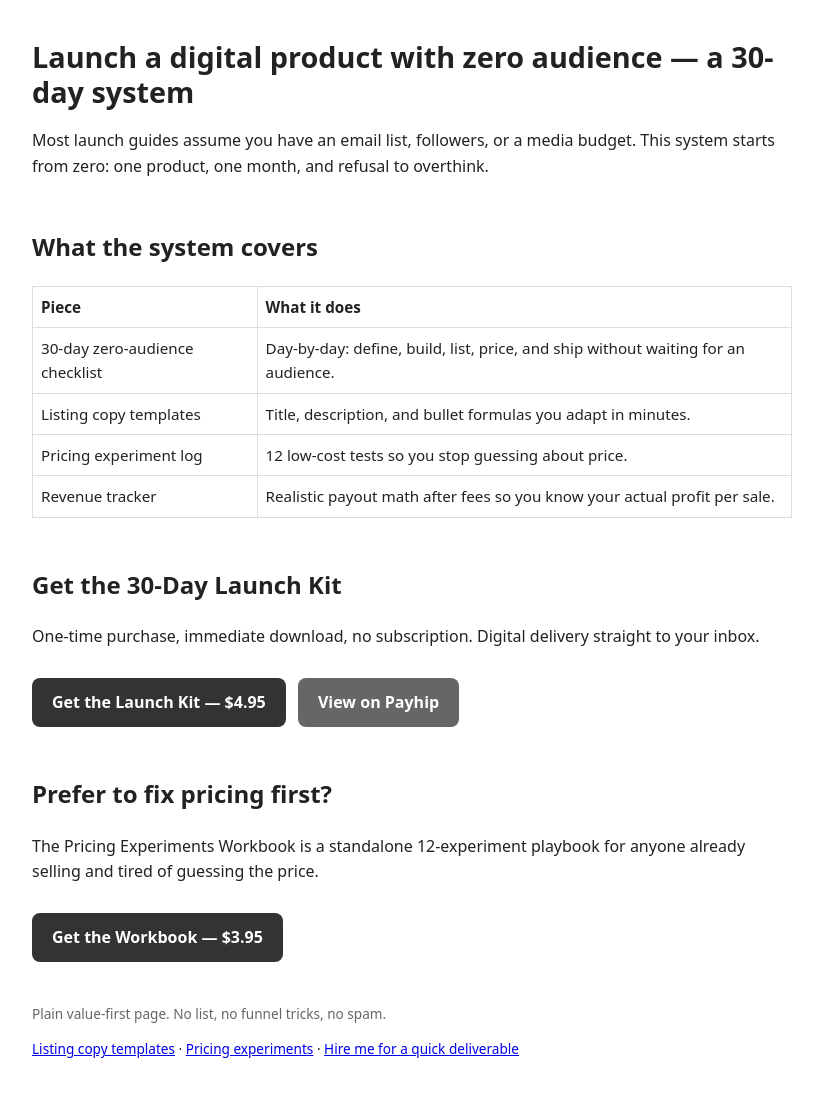
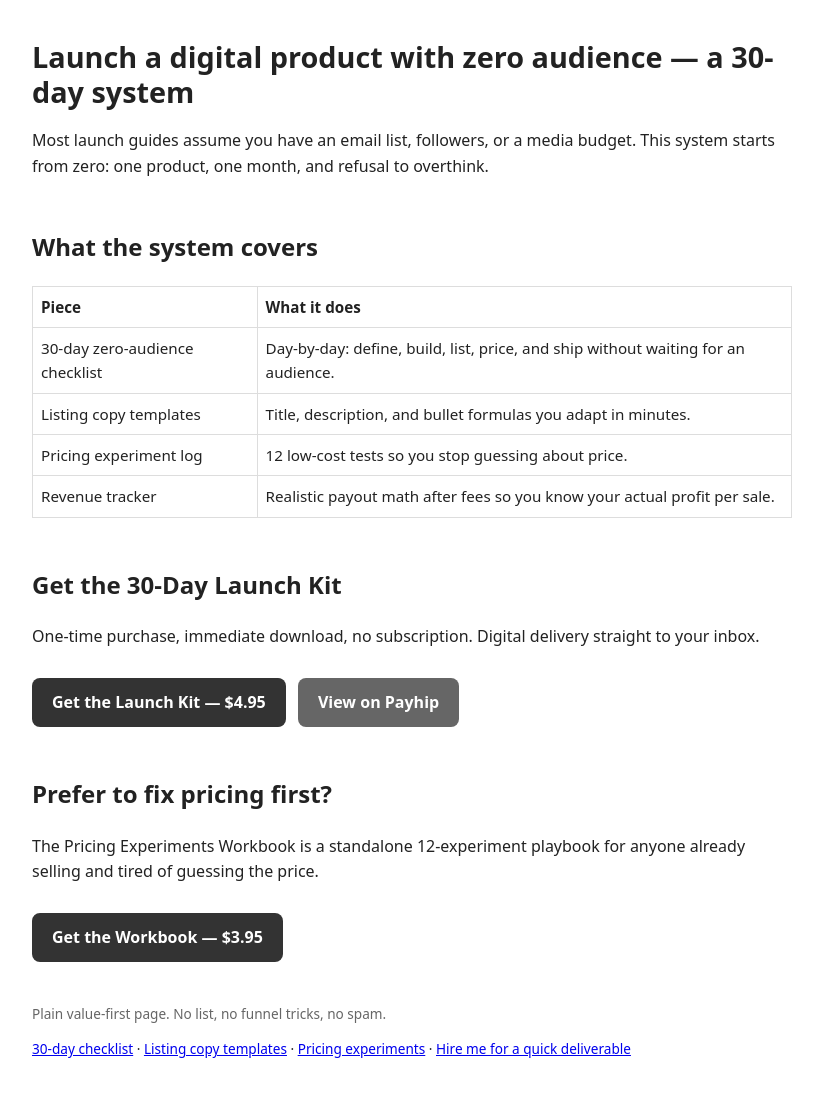
Before and after one commit to zerotofirstsales/profitops-landing, a plain HTML site: page index.html in a window 1280 px wide. Shown: the whole page, without its empty margins (228-1051 px from the left). Drawn offline with Linux system fonts and the light colour scheme.

Commit message:
ProfitOps owned-channel update: value pages + nav

```diff
--- a/index.html
+++ b/index.html
@@ -38,6 +38,6 @@
 <a class="cta" href="https://ko-fi.com/s/7e3cdcd43e">Get the Workbook — $3.95</a>
 
 <p style="margin-top:3em;font-size:.85em;color:#666">Plain value-first page. No list, no funnel tricks, no spam.</p>
-<p style="font-size:.85em"><a href="listing-copy-templates.html">Listing copy templates</a> · <a href="pricing-experiments.html">Pricing experiments</a> · <a href="b2b.html">Hire me for a quick deliverable</a></p>
+<p style="font-size:.85em"><a href="30-day-launch-checklist.html">30-day checklist</a> · <a href="listing-copy-templates.html">Listing copy templates</a> · <a href="pricing-experiments.html">Pricing experiments</a> · <a href="b2b.html">Hire me for a quick deliverable</a></p>
 </body>
 </html>
```
